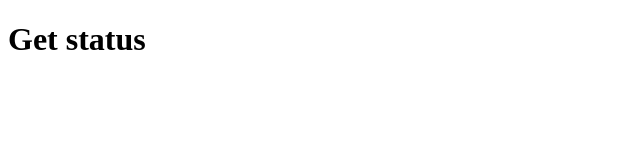
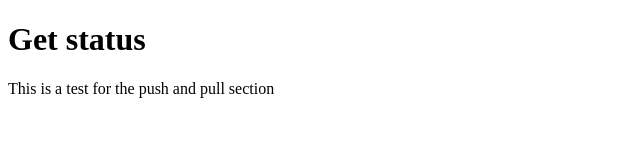
Before and after one commit to Danieln2324/new-repo, a plain HTML site: page index.html in a window 1280 px wide. Shown: the whole page, without its empty margins (0-640 px from the left). Drawn offline with Linux system fonts and the light colour scheme.

Commit message:
Add div tag

```diff
--- a/index.html
+++ b/index.html
@@ -8,5 +8,8 @@
   </head>
   <body>
     <h1>Get status</h1>
+    <div>
+      <p>This is a test for the push and pull section</p>
+    </div>
   </body>
 </html>
```
